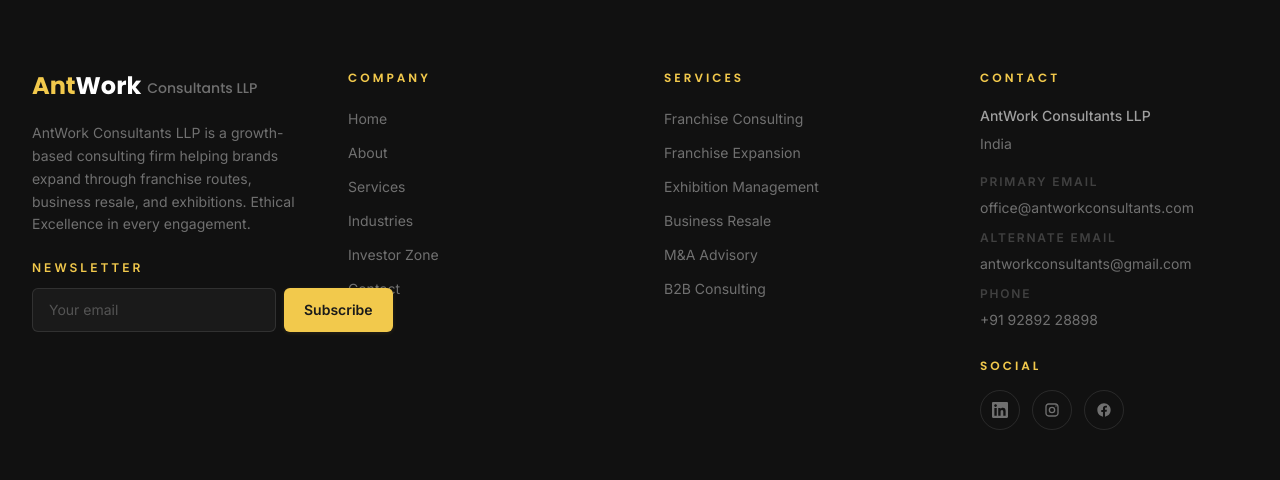
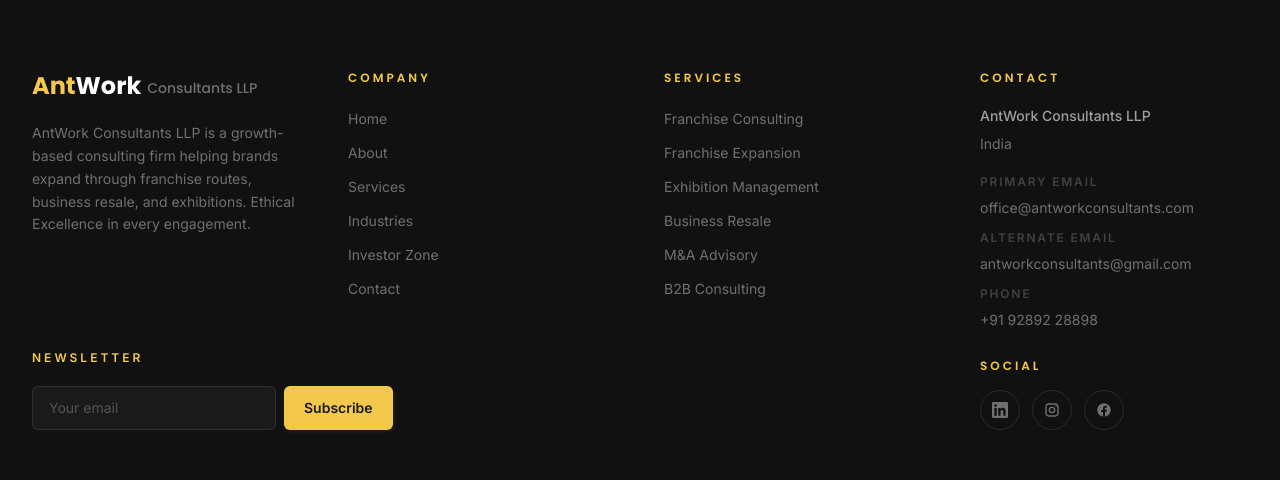
Before and after one commit to kartikrana4244/antwork-website, a Next.js app: page / in a window 1280 px wide. Shown: the part 5303-5783 px from the top of the page. Built offline with nearby package versions, Linux system fonts and the light colour scheme.

Commit message:
Improve footer newsletter spacing and layout alignment

```diff
--- a/components/Footer.tsx
+++ b/components/Footer.tsx
@@ -43,7 +43,7 @@
         viewport={{ once: true, margin: '-80px' }}
       >
         <div className="grid gap-12 sm:grid-cols-2 lg:grid-cols-4">
-          <motion.div variants={fadeUp} className="min-w-0 space-y-5">
+          <motion.div variants={fadeUp} className="min-w-0 flex h-full flex-col space-y-5">
             <Link href="/" className="inline-block font-heading text-xl font-bold sm:text-2xl" aria-label="AntWork Home">
               <span className="text-[#F2C94C]">Ant</span>
               <span className="text-white">Work</span>
@@ -53,9 +53,13 @@
               AntWork Consultants LLP is a growth-based consulting firm helping brands expand through
               franchise routes, business resale, and exhibitions. Ethical Excellence in every engagement.
             </p>
-            <div className="pt-1">
+            <div className="mt-10 pt-4 sm:mt-12 sm:pt-5 lg:mt-auto">
               <p className="text-xs font-semibold uppercase tracking-[0.25em] text-[#F2C94C]">Newsletter</p>
-              <form className="mt-3 flex min-h-[44px] flex-col gap-2 sm:flex-row" onSubmit={(e) => e.preventDefault()} aria-label="Newsletter signup">
+              <form
+                className="mt-4 flex min-h-[44px] flex-col gap-2 sm:mt-5 sm:flex-row"
+                onSubmit={(e) => e.preventDefault()}
+                aria-label="Newsletter signup"
+              >
                 <input
                   type="email"
                   placeholder="Your email"
```
